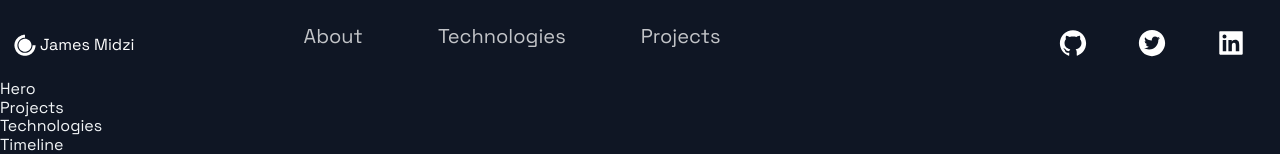
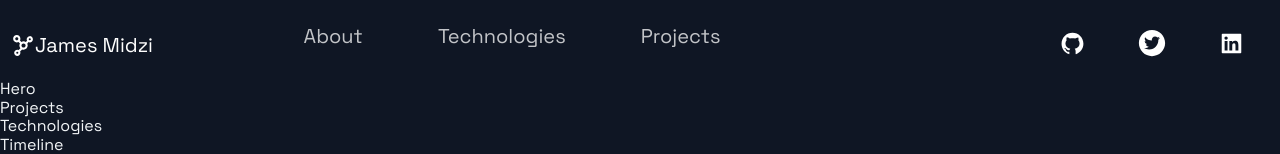
Before and after one commit to Psypher1/portfolio-next, a Next.js app: page / in a window 1280 px wide. Shown: the top 154 px of the page. Built offline with nearby package versions, Linux system fonts and the light colour scheme.

Commit message:
made modifications to header

```diff
--- a/src/components/Header/Header.js
+++ b/src/components/Header/Header.js
@@ -6,6 +6,7 @@ import {
   AiFillLinkedin,
 } from "react-icons/ai";
 import { DiCssdeck } from "react-icons/di";
+import { BiNetworkChart } from "react-icons/bi";
 
 import {
   Container,
@@ -14,6 +15,7 @@ import {
   Div3,
   NavLink,
   SocialIcons,
+  Span,
 } from "./HeaderStyles";
 
 const Header = () => (
@@ -21,7 +23,7 @@ const Header = () => (
     <Div1>
       <Link href="/">
         <a style={{ display: "flex", alignItems: "center", color: "white" }}>
-          <DiCssdeck size="3rem" /> <span>James Midzi</span>
+          <BiNetworkChart size="2.5rem" /> <Span>James Midzi</Span>
         </a>
       </Link>
     </Div1>
@@ -44,13 +46,13 @@ const Header = () => (
     </Div2>
     <Div3>
       <SocialIcons href="https://github.com/psypher1">
-        <AiFillGithub size="3rem" />
+        <AiFillGithub size="2.5rem" />
       </SocialIcons>
       <SocialIcons href="https://twitter.com/psypher1">
         <AiFillTwitterCircle size="3rem" />
       </SocialIcons>
       <SocialIcons href="https://linkedin.com/jamesmidzi">
-        <AiFillLinkedin size="3rem" />
+        <AiFillLinkedin size="2.5rem" />
       </SocialIcons>
     </Div3>
   </Container>
--- a/src/components/Header/HeaderStyles.js
+++ b/src/components/Header/HeaderStyles.js
@@ -1,5 +1,5 @@
-import { IoIosArrowDropdown } from 'react-icons/io';
-import styled from 'styled-components';
+import { IoIosArrowDropdown } from "react-icons/io";
+import styled from "styled-components";
 
 export const Container = styled.div`
   display: grid;
@@ -17,6 +17,11 @@ export const Container = styled.div`
     grid-row-gap: 0.5rem;
   }
 `;
+
+export const Span = styled.span`
+  font-size: 2rem;
+`;
+
 export const Div1 = styled.div`
   grid-area: 1 / 1 / 2 / 2;
   display: flex;
@@ -94,8 +99,8 @@ export const NavProductsIcon = styled(IoIosArrowDropdown)`
   display: flex;
   align-self: center;
   transition: 0.3s ease;
-  opacity: ${({ isOpen }) => (isOpen ? '1' : '.75')};
-  transform: ${({ isOpen }) => (isOpen ? 'scaleY(-1)' : 'scaleY(1)')};
+  opacity: ${({ isOpen }) => (isOpen ? "1" : ".75")};
+  transform: ${({ isOpen }) => (isOpen ? "scaleY(-1)" : "scaleY(1)")};
 
   &:hover {
     opacity: 1;
@@ -107,18 +112,16 @@ export const NavProductsIcon = styled(IoIosArrowDropdown)`
   }
 `;
 
-
 // Social Icons
 
 export const SocialIcons = styled.a`
-transition: 0.3s ease;
-color: white;
-border-radius: 50px;
+  transition: 0.3s ease;
+  color: white;
+  border-radius: 50px;
   padding: 8px;
-&:hover {
+  &:hover {
     background-color: #212d45;
     transform: scale(1.2);
     cursor: pointer;
-
   }
-`
+`;
```
